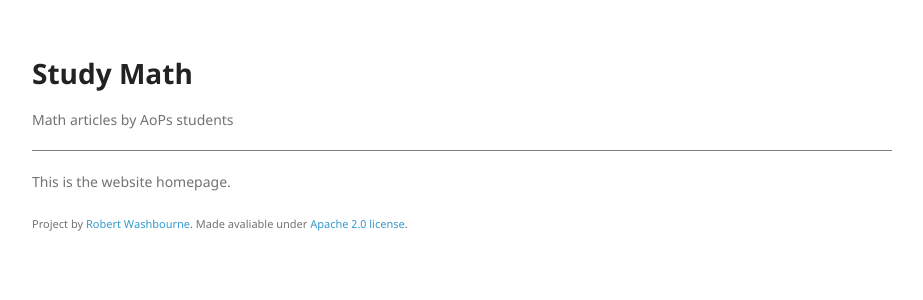
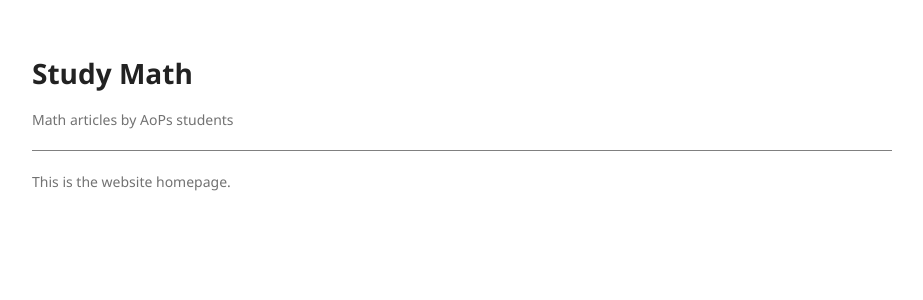
Before and after one commit to studymath/studymath.github.io, a Jekyll site: the page built from index.md, in a window 1280 px wide. Shown: the top 300 px of the page, without its empty margins (178-1101 px from the left). Built offline with Jekyll 4.4.1, drawn with Linux system fonts in a browser that asks for light colours; nearby versions of some CDN libraries.

Commit message:
Update default.html

```diff
--- a/_layouts/default.html
+++ b/_layouts/default.html
@@ -27,7 +27,7 @@
       {{ content }}
 
       </section>
-      <footer>
+      <footer style="display: none;">
         <p><small>Project by <a href="http://devpy.me">Robert Washbourne</a>. Made avaliable under <a href="https://opensource.org/licenses/Apache-2.0">Apache 2.0 license</a>.</small></p>
       </footer>
     </div>
```
